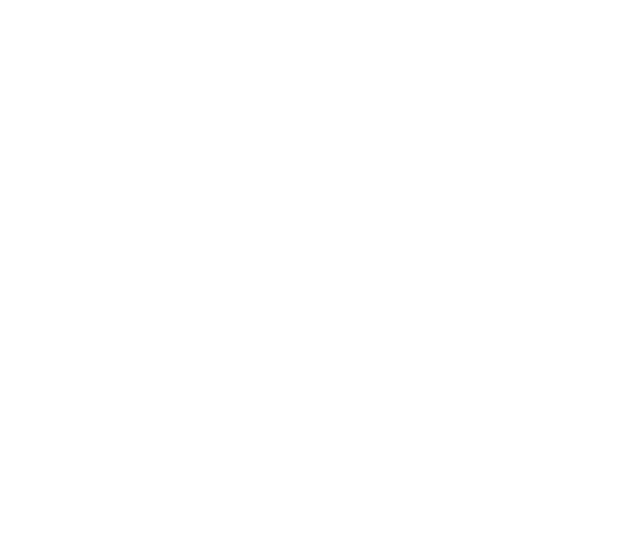
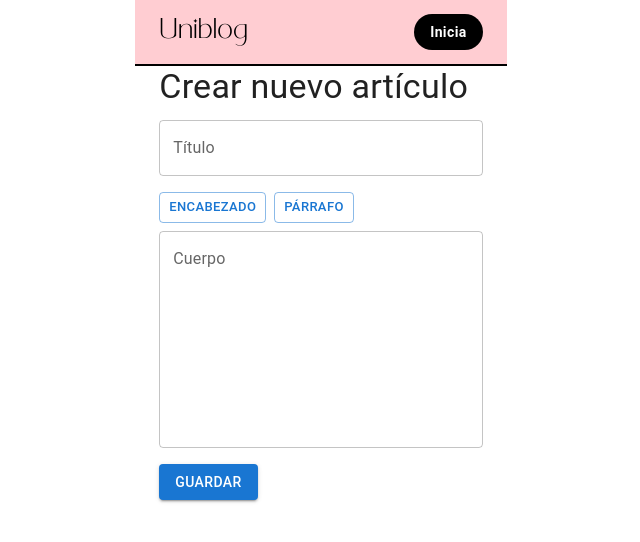
Before and after one commit to Uniblog-Team/uniblog-frontend, a React (Vite) app: page /crear in a window 1280 px wide. Before the commit this address had no page. Shown: the top 542 px of the page, without its empty margins (319-959 px from the left). Built offline with nearby package versions, Linux system fonts and the light colour scheme.

Commit message:
Implementacion HU 2.1

```diff
--- a/src/main.jsx
+++ b/src/main.jsx
@@ -9,6 +9,7 @@
 const Home = lazy(() => import("./pages/home/Home"));
 const BlogListPage = lazy(() => import("./pages/bloglistpage/BlogListPage.jsx"))
 const BlogPostPage = lazy(() => import("./pages/bloglistpage/BlogPostPage.jsx"))
+const CreatePost = lazy(() => import("./pages/bloglistpage/CreatePost.jsx"))
 
 const root = createRoot(document.getElementById("root"));
 
@@ -22,6 +23,8 @@
             <Route index path="/" element={<Home />} />
             <Route index path="/inicio" element={<BlogListPage />} />
             <Route path="/blog/:blogId" element={<BlogPostPage />} /> {/* Nueva ruta */}
+            <Route path="/crear" element={<CreatePost />} />
+
             {/* Aquí puedes agregar más rutas que usarán el mismo Layout */}
             {/* <Route path="/otra-pagina" element={<OtraPagina />} /> */}
           </Route>
--- a/src/pages/bloglistpage/BlogListPage.jsx
+++ b/src/pages/bloglistpage/BlogListPage.jsx
@@ -7,6 +7,9 @@
 import { Grid2 } from '@mui/material';
 import CategoryFilter from '../../components/CategoryFilter';
 import BlogPreviewCard from '../../components/BlogPreviewCard';
+import Button from '@mui/material/Button';
+import Box from '@mui/material/Box';
+
 
 // Simulación de datos con categorías
 const mockBlogData = [
@@ -137,6 +140,16 @@
         Nuestros Blogs
       </Typography>
 
+      <Box sx={{ display: 'flex', justifyContent: 'center', mb: 4 }}>
+        <Button
+        variant="outlined"
+        color="primary"
+        onClick={() => navigate('/crear')}
+        >
+        Crear nuevo artículo
+        </Button>
+      </Box>
+
       {/* Filtro de Categorías */}
       <CategoryFilter
         categories={blogCategories} // Pasa las categorías
--- /dev/null
+++ b/src/pages/bloglistpage/CreatePost.jsx
@@ -0,0 +1,138 @@
+import { useState, useEffect } from 'react';
+import { Container, TextField, Typography, Button, Box } from '@mui/material';
+
+export default function CreatePost() {
+  const [title, setTitle] = useState('');
+  const [body, setBody] = useState('');
+  const [lastSaved, setLastSaved] = useState(null);
+  const [error, setError] = useState('');
+
+  const validateTitle = (text) => {
+    if (text.length > 100) {
+      setError('El título no puede superar los 100 caracteres.');
+      return false;
+    }
+    setError('');
+    return true;
+  };
+
+  const handleSave = () => {
+    if (!validateTitle(title)) {
+      return;
+    }
+
+    if (!title.trim() || !body.trim()) {
+      setError('El título y cuerpo del artículo son obligatorios.');
+      return;
+    }
+
+    console.log('Guardado manual:', { title, body });
+    setLastSaved(new Date().toLocaleTimeString());
+    setError('');
+  };
+
+  const handleTitleChange = (e) => {
+    const newTitle = e.target.value;
+    setTitle(newTitle);
+    validateTitle(newTitle);
+  };
+
+  useEffect(() => {
+    const interval = setInterval(() => {
+      if (title.trim() && body.trim()) {
+        console.log('Autoguardado:', { title, body });
+        setLastSaved(new Date().toLocaleTimeString());
+      }
+    }, 30000);
+    return () => clearInterval(interval);
+  }, [title, body]);
+
+  const formatTextAsHeading = () => {
+    // Implementación básica para añadir formato de encabezado
+    const selection = document.getSelection();
+    if (selection && selection.toString()) {
+      const selectedText = selection.toString();
+      const newBody = body.replace(selectedText, `# ${selectedText}`);
+      setBody(newBody);
+    }
+  };
+
+  const formatTextAsParagraph = () => {
+    // Implementación básica para añadir formato de párrafo
+    const selection = document.getSelection();
+    if (selection && selection.toString()) {
+      const selectedText = selection.toString();
+      const newBody = body.replace(selectedText, `\n\n${selectedText}\n\n`);
+      setBody(newBody);
+    }
+  };
+
+  return (
+    <Container data-testid="create-post-container">
+      <Typography variant="h4" gutterBottom>Crear nuevo artículo</Typography>
+
+      {error && (
+        <Typography color="error" variant="body2" sx={{ mb: 2 }} data-testid="error-message">
+          {error}
+        </Typography>
+      )}
+
+      <TextField
+        label="Título"
+        data-testid="input-title"
+        fullWidth
+        value={title}
+        onChange={handleTitleChange}
+        error={!!error && error.includes('título')}
+        helperText={title.length > 90 ? `${title.length}/100 caracteres` : ''}
+        inputProps={{ maxLength: 100 }}
+        sx={{ mb: 2 }}
+      />
+
+      <Box sx={{ mb: 1 }}>
+        <Button
+          variant="outlined"
+          size="small"
+          onClick={formatTextAsHeading}
+          data-testid="format-heading-btn"
+          sx={{ mr: 1 }}
+        >
+          Encabezado
+        </Button>
+        <Button
+          variant="outlined"
+          size="small"
+          onClick={formatTextAsParagraph}
+          data-testid="format-paragraph-btn"
+        >
+          Párrafo
+        </Button>
+      </Box>
+
+      <TextField
+        label="Cuerpo"
+        data-testid="input-body"
+        fullWidth
+        multiline
+        minRows={8}
+        value={body}
+        onChange={(e) => setBody(e.target.value)}
+      />
+
+      <Button
+        variant="contained"
+        onClick={handleSave}
+        sx={{ mt: 2 }}
+        data-testid="save-button"
+      >
+        Guardar
+      </Button>
+
+      {lastSaved && (
+        <Typography variant="body2" sx={{ mt: 1 }} data-testid="last-saved">
+          Último guardado: {lastSaved}
+        </Typography>
+      )}
+    </Container>
+  );
+}
```
Also changed, not shown: 2 other files (tests, documents, lock files or other folders).
